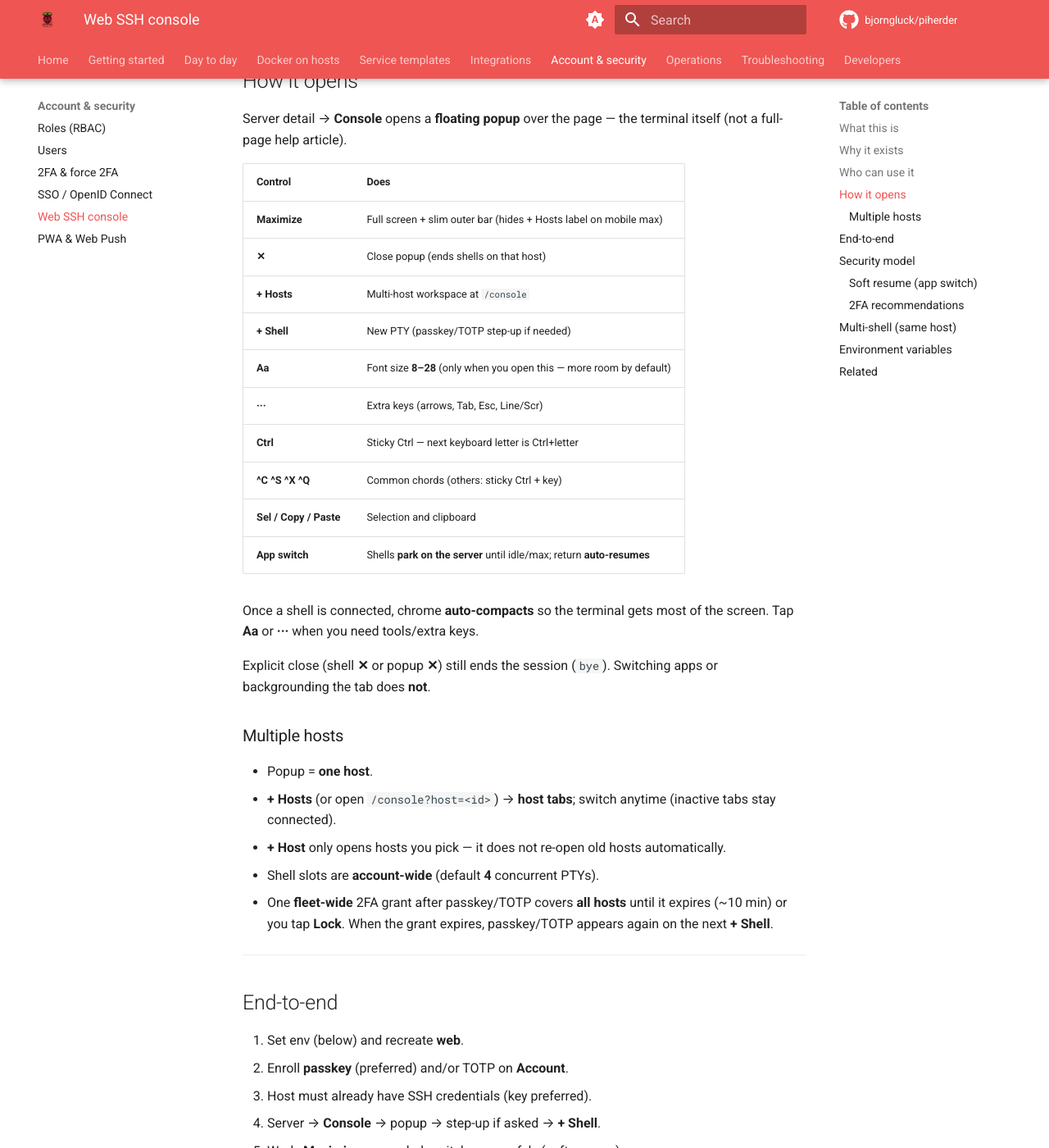
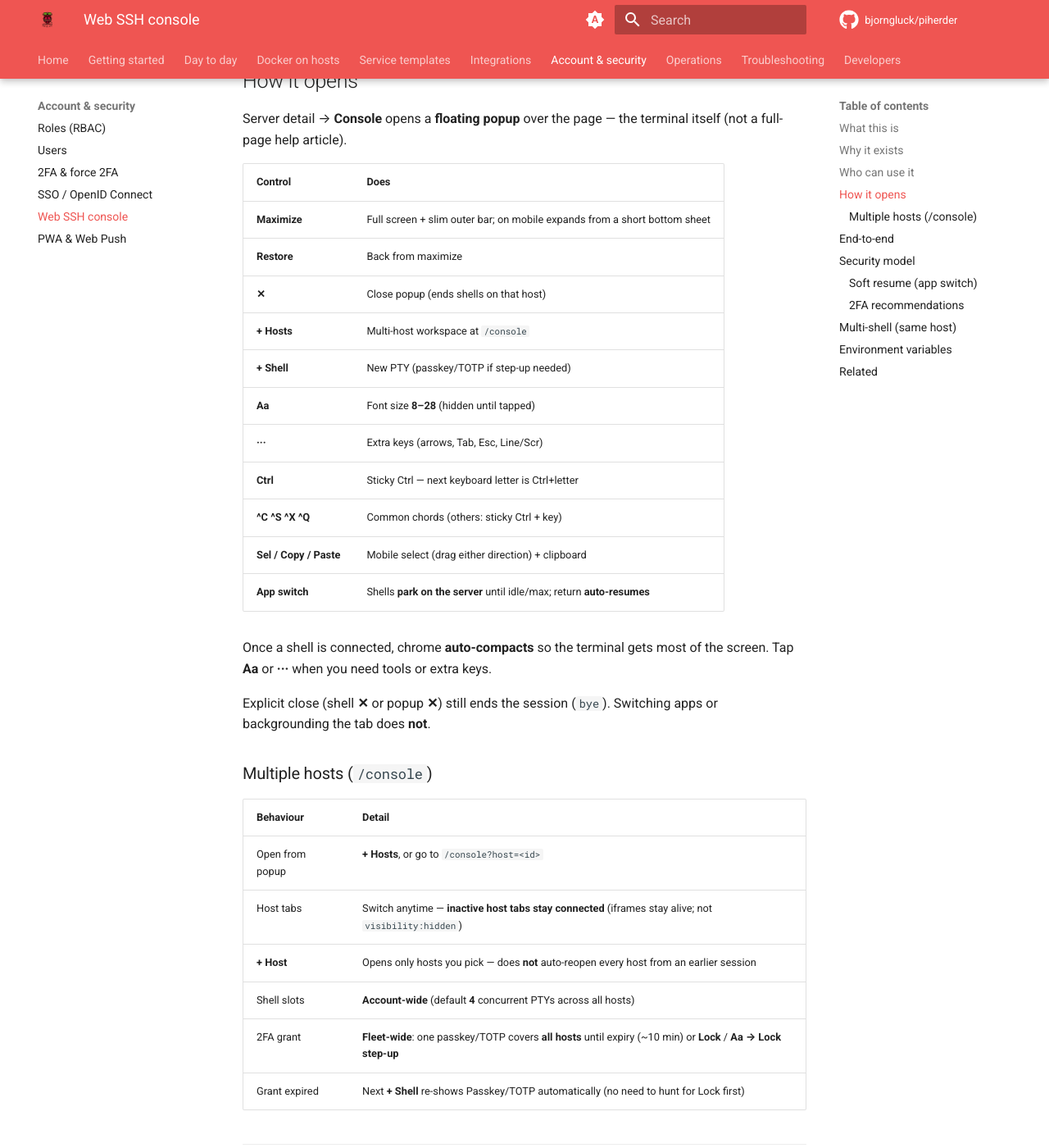
Before and after one commit to bjorngluck/piherder, an MkDocs documentation site: the page built from wiki/day-to-day/web-ssh-console.md, in a window 1280 px wide and 1400 px high, scrolled down 873 px. Shown: the whole window at 82% size. Built offline with MkDocs 1.6.1 and Material for MkDocs 9.7.7, drawn with Linux system fonts in a browser that asks for light colours; comment, search, counter and statistics services are not loaded; some of the changed text lies outside the part shown.

Commit message:
docs(console): sync wiki and SECURITY with multi-host UX
Document fleet-wide 2FA grant, host-tab keep-alive, compact chrome,
grant expiry re-prompt, soft resume, and updated Stream W status.

````diff
--- a/wiki/day-to-day/web-ssh-console.md
+++ b/wiki/day-to-day/web-ssh-console.md
@@ -27,28 +27,32 @@
 
 | Control | Does |
 |---------|------|
-| **Maximize** | Full screen + slim outer bar (hides + Hosts label on mobile max) |
+| **Maximize** | Full screen + slim outer bar; on mobile expands from a short bottom sheet |
+| **Restore** | Back from maximize |
 | **✕** | Close popup (ends shells on that host) |
 | **+ Hosts** | Multi-host workspace at `/console` |
-| **+ Shell** | New PTY (passkey/TOTP step-up if needed) |
-| **Aa** | Font size **8–28** (only when you open this — more room by default) |
+| **+ Shell** | New PTY (passkey/TOTP if step-up needed) |
+| **Aa** | Font size **8–28** (hidden until tapped) |
 | **···** | Extra keys (arrows, Tab, Esc, Line/Scr) |
 | **Ctrl** | Sticky Ctrl — next keyboard letter is Ctrl+letter |
 | **^C ^S ^X ^Q** | Common chords (others: sticky Ctrl + key) |
-| **Sel / Copy / Paste** | Selection and clipboard |
+| **Sel / Copy / Paste** | Mobile select (drag either direction) + clipboard |
 | **App switch** | Shells **park on the server** until idle/max; return **auto-resumes** |
 
-Once a shell is connected, chrome **auto-compacts** so the terminal gets most of the screen. Tap **Aa** or **···** when you need tools/extra keys.
+Once a shell is connected, chrome **auto-compacts** so the terminal gets most of the screen. Tap **Aa** or **···** when you need tools or extra keys.
 
 Explicit close (shell **✕** or popup **✕**) still ends the session (`bye`). Switching apps or backgrounding the tab does **not**.
 
-### Multiple hosts
+### Multiple hosts (`/console`)
 
-- Popup = **one host**.
-- **+ Hosts** (or open `/console?host=<id>`) → **host tabs**; switch anytime (inactive tabs stay connected).
-- **+ Host** only opens hosts you pick — it does not re-open old hosts automatically.
-- Shell slots are **account-wide** (default **4** concurrent PTYs).
-- One **fleet-wide** 2FA grant after passkey/TOTP covers **all hosts** until it expires (~10 min) or you tap **Lock**. When the grant expires, passkey/TOTP appears again on the next **+ Shell**.
+| Behaviour | Detail |
+|-----------|--------|
+| Open from popup | **+ Hosts**, or go to `/console?host=<id>` |
+| Host tabs | Switch anytime — **inactive host tabs stay connected** (iframes stay alive; not `visibility:hidden`) |
+| **+ Host** | Opens only hosts you pick — does **not** auto-reopen every host from an earlier session |
+| Shell slots | **Account-wide** (default **4** concurrent PTYs across all hosts) |
+| 2FA grant | **Fleet-wide**: one passkey/TOTP covers **all hosts** until expiry (~10 min) or **Lock** / **Aa → Lock step-up** |
+| Grant expired | Next **+ Shell** re-shows Passkey/TOTP automatically (no need to hunt for Lock first) |
 
 ---
 
@@ -58,8 +62,9 @@
 2. Enroll **passkey** (preferred) and/or TOTP on **Account**.
 3. Host must already have SSH credentials (key preferred).
 4. Server → **Console** → popup → step-up if asked → **+ Shell**.
-5. Work; **Maximize** as needed; switch apps safely (soft resume).
-6. **✕** shell or popup when finished.
+5. Optional: **+ Hosts** → open more machines; switch host tabs freely.
+6. **Maximize** for more terminal; switch apps safely (soft resume).
+7. **✕** shell or popup when finished.
 
 ---
 
@@ -72,11 +77,13 @@
 | No ticket in URL | Ticket in the **first WebSocket message** only |
 | Single-use open ticket | Cannot mint a second WS with the same ticket |
 | **Soft resume** | Unexpected WS drop **parks** the SSH PTY (bound resume token); explicit **bye** destroys it |
+| Multi-host keep-alive | Inactive host tabs use opacity (not `visibility:hidden`) so WebSockets stay up while you work on another host |
 | Session binding | Login **`session_version`** — logout / password change / admin session revoke kills shells |
 | IP binding | Default on; resume may allow IP change if **device** cookie still matches (mobile networks) |
 | Device binding | HttpOnly **`console_device`** cookie |
 | Continuous revalidation | Every ~10s while attached |
-| 2FA step-up | **Passkey preferred**; TOTP app OK; **backup codes rejected by default** |
+| Fleet 2FA grant | One step-up for all hosts; UI re-prompts when the cookie expires |
+| 2FA methods | **Passkey preferred**; TOTP app OK; **backup codes rejected by default** |
 | CSP | Self-hosted scripts; xterm under `/static/vendor/xterm/` |
 | Limits | Concurrent + idle + max session; PEM never in browser |
 
@@ -89,7 +96,8 @@
 1. Server **keeps the SSH session** (slot still counted).
 2. Output while away is buffered (~256 KB).
 3. On return, the client sends `{"type":"resume","resume":"…"}` and reattaches.
-4. Still ends on **idle** / **max session** / explicit close / logout.
+4. Resume is **not** attempted while a multi-host iframe is the inactive tab (avoids burning the resume token).
+5. Still ends on **idle** / **max session** / explicit close / logout.
 
 Optional hard cap on park window: `PIHERDER_SSH_CONSOLE_HOLD_SEC` (default **0** = until idle/max only).
 
@@ -103,7 +111,7 @@
 
 ```bash
 PIHERDER_SSH_CONSOLE_REQUIRE_PASSKEY=true          # if passkeys enrolled, TOTP alone fails
-PIHERDER_SSH_CONSOLE_REQUIRE_2FA_EVERY_SHELL=true  # re-2FA every New shell
+PIHERDER_SSH_CONSOLE_REQUIRE_2FA_EVERY_SHELL=true  # re-2FA every New shell (no fleet grant)
 ```
 
 ---
@@ -115,7 +123,7 @@
 | **+ Shell** | Another PTY tab (counts toward concurrent cap) |
 | **Shell tabs** | Switch between shells on this host |
 | **Close shell (✕)** | End that PTY only (`bye`) |
-| **Lock** | Clear short grant; next shell needs 2FA again |
+| **Lock** / **Aa → Lock step-up** | Clear fleet grant; next shell needs 2FA again |
 
 Default max **4** shells per user (`PIHERDER_SSH_CONSOLE_MAX_PER_USER`), shared across all hosts.
 
@@ -126,7 +134,7 @@
 | Variable | Default | Purpose |
 |----------|---------|---------|
 | `PIHERDER_SSH_CONSOLE` | `false` | Master enable |
-| `PIHERDER_SSH_CONSOLE_REQUIRE_2FA_EVERY_SHELL` | `false` | 2FA every New shell |
+| `PIHERDER_SSH_CONSOLE_REQUIRE_2FA_EVERY_SHELL` | `false` | 2FA every New shell (no fleet grant) |
 | `PIHERDER_SSH_CONSOLE_ALLOW_BACKUP_CODES` | `false` | Allow backup codes for step-up |
 | `PIHERDER_SSH_CONSOLE_PREFER_PASSKEY` | `true` | UI promotes passkey |
 | `PIHERDER_SSH_CONSOLE_REQUIRE_PASSKEY` | `false` | Passkey only if enrolled |
````
Also changed, not shown: SECURITY.md (+2 -2 lines), docs/ADMIN.md (+1 -1 lines), docs/PLAN_v1.2.0.md (+2 -2 lines), wiki/operations/env-reference.md (+1 -1 lines), 1 other file.
